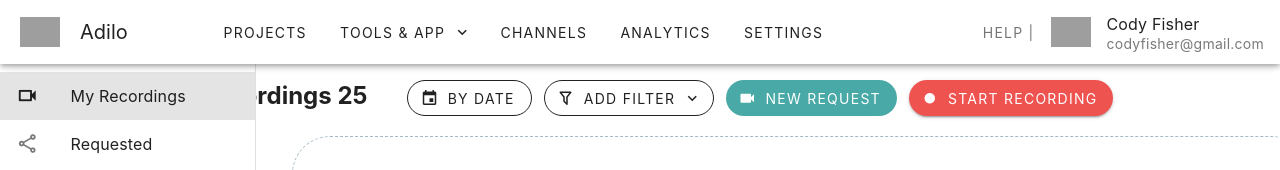
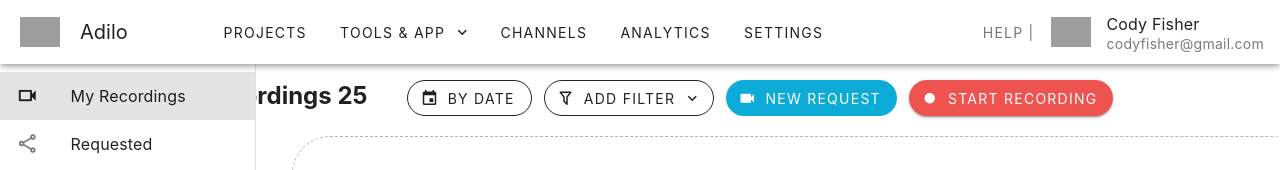
Before and after one commit to biodunbamigboye/adillo_ui, a Vue app: page /recorder in a window 1280 px wide. Shown: the top 170 px of the page. Built offline with nearby package versions, Linux system fonts and the light colour scheme; grey boxes are pictures that could not be loaded.

Commit message:
Updated Button Color

```diff
--- a/src/components/RecordingHeader.vue
+++ b/src/components/RecordingHeader.vue
@@ -17,9 +17,9 @@
     <v-btn
       variant="flat"
       rounded
-      color="secondary"
+      color="#0DABD8"
       prepend-icon="mdi-video"
-      class="mr-3 text-white"
+      class="text-white mr-3"
       >New Request
     </v-btn>
 
```
